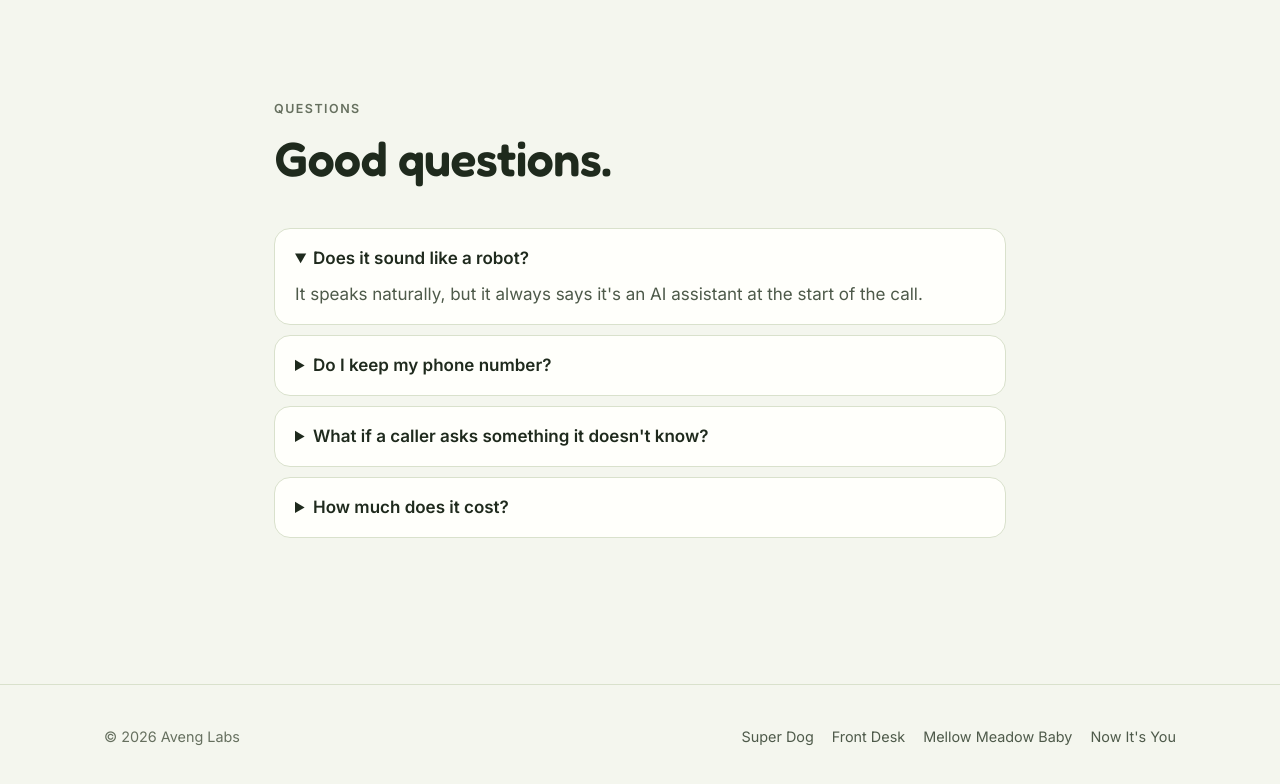
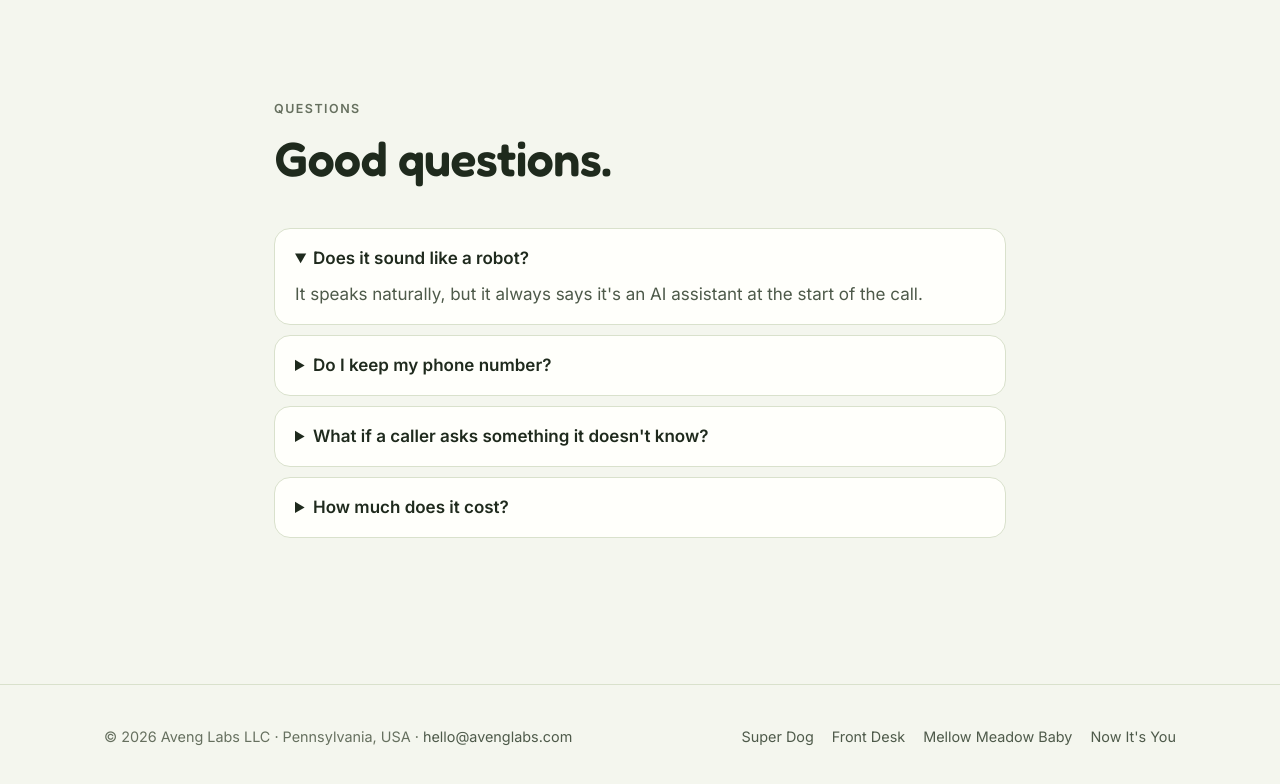
Before and after one commit to vamshishakamuri/aveng-labs, a plain HTML site: page apps/front-desk.html in a window 1280 px wide. Shown: the part 2488-3272 px from the top of the page. Drawn offline with Linux system fonts and the light colour scheme.

Commit message:
Move site to avenglabs.com and add LLC footer
Add a CNAME for avenglabs.com, point social preview images at the new
domain, and show the legal name, state and contact email in every footer.

Co-Authored-By: Claude Opus 5.5 <noreply@anthropic.com>

```diff
--- a/apps/front-desk.html
+++ b/apps/front-desk.html
@@ -7,7 +7,7 @@
   <meta name="description" content="Front Desk answers your business line when you can't. It takes the caller's details, reads them back, and hands you a clean job request. It never promises anything you haven't agreed to.">
   <meta property="og:title" content="Front Desk by Aveng Labs">
   <meta property="og:description" content="An AI front desk for local businesses. Never lose a job because you were on a ladder.">
-  <meta property="og:image" content="https://vamshishakamuri.github.io/aveng-labs/img/brand/avatar-1024.png">
+  <meta property="og:image" content="https://avenglabs.com/img/brand/avatar-1024.png">
   <link rel="icon" href="../img/brand/favicon.svg" type="image/svg+xml">
   <link rel="icon" href="../img/brand/favicon-32.png" sizes="32x32" type="image/png">
   <link rel="apple-touch-icon" href="../img/brand/apple-touch-icon.png">
@@ -92,7 +92,7 @@ Aveng Labs</a>
 
 <footer>
   <div class="wrap">
-    <span>© 2026 Aveng Labs</span>
+    <span>© 2026 Aveng Labs LLC · Pennsylvania, USA · <a href="mailto:hello@avenglabs.com">hello@avenglabs.com</a></span>
     <span><a href="super-dog.html">Super Dog</a><a href="front-desk.html">Front Desk</a><a href="https://mellowmeadowbaby.com" target="_blank" rel="noopener">Mellow Meadow Baby</a><a href="https://www.youtube.com/@NowItsYouShow" target="_blank" rel="noopener">Now It's You</a></span>
   </div>
 </footer>
```
Also changed, not shown: apps/super-dog.html (+2 -2 lines), index.html (+2 -2 lines), 1 other file.
